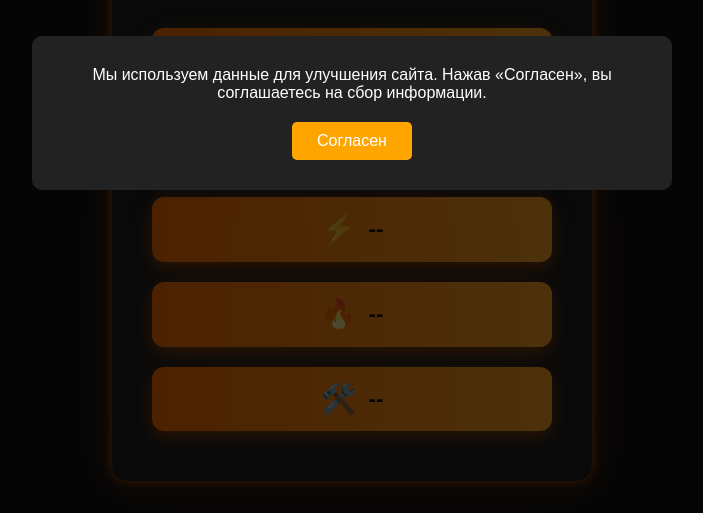
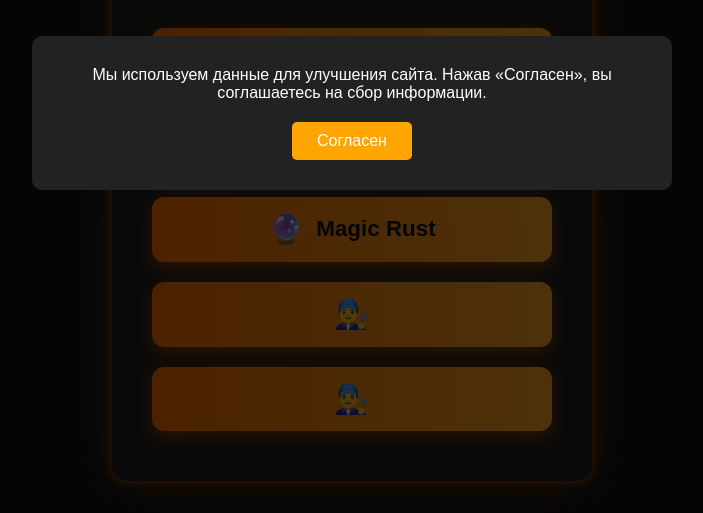
Before and after one commit to N0xt/Rust, a plain HTML site: page index.html in a window 1280 px wide. Shown: the part 287-800 px from the top of the page, without its empty margins (288-991 px from the left). Drawn offline with Linux system fonts and the light colour scheme.

Commit message:
Update index.html

```diff
--- a/index.html
+++ b/index.html
@@ -2,9 +2,10 @@
 <html lang="ru">
 <head>
   <meta charset="UTF-8" />
-  <meta name="viewport" content="width=device-width, initial-scale=1" />
-  <title>Выбор раздела — Rust Servers</title>
+  <meta name="viewport" content="width=device-width, initial-scale=1.0" />
+  <title>SurviveNet</title>
   <link rel="stylesheet" href="style.css" />
+  <link rel="icon" href="foto.png" type="image/png">
 </head>
 <body>
 
@@ -15,16 +16,16 @@
         <span class="btn-icon">🔥</span> Rustopia
       </button>
       <button class="section-btn" data-section="rustoria" aria-label="Перейти к серверам Rustria">
-        <span class="btn-icon">🚀</span> Rustria
+        <span class="btn-icon">🚀</span> Rustoria
       </button>
-      <button class="section-btn" data-section="rustzone" aria-label="Перейти к серверам Rustzone">
-        <span class="btn-icon">⚡</span> --
+      <button class="section-btn" data-section="Magic Rust" aria-label="Перейти к серверам Magic Rust">
+        <span class="btn-icon">🔮</span> Magic Rust
       </button>
-      <button class="section-btn" data-section="rustik" aria-label="Перейти к серверам Rustik">
-        <span class="btn-icon">🔥</span> --
+      <button class="section-btn" data-section="-" aria-label="Перейти к серверам -">
+        <span class="btn-icon">👨‍🔧</span>
       </button>
-      <button class="section-btn" data-section="rustworks" aria-label="Перейти к серверам Rustworks">
-        <span class="btn-icon">🛠️</span> --
+      <button class="section-btn" data-section="-" aria-label="Перейти к серверам -">
+        <span class="btn-icon">👨‍🔧</span>
       </button>
     </div>
   </main>
```
